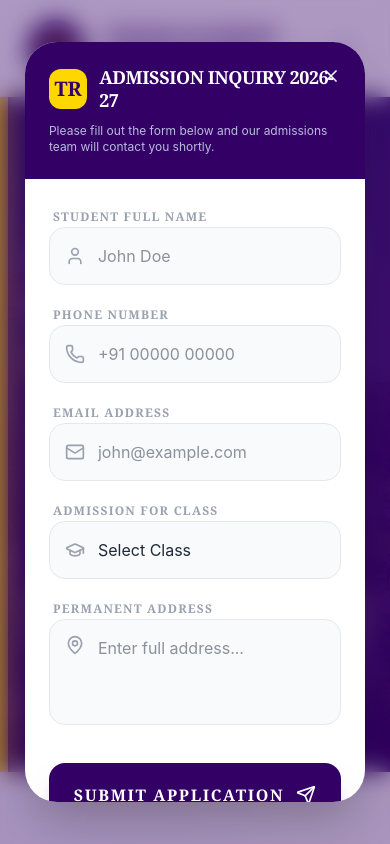
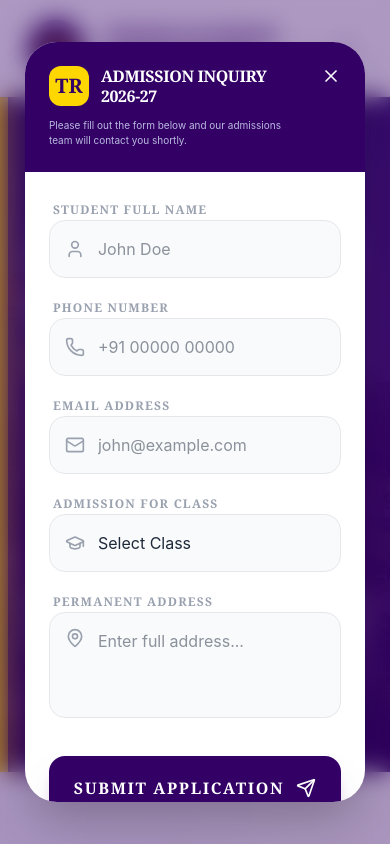
Before and after one commit to thomas2570/TRIC-School-Management, a React (Vite) app: page / in a window 390 px wide. Both pictures are taken after a click on the button "GET ADMISSION". Shown: the top 844 px of the page. Built offline with nearby package versions, Linux system fonts and the light colour scheme; no server answers.

Commit message:
fix: resolve mobile header overlap in admission form

```diff
--- a/src/components/AdmissionForm.jsx
+++ b/src/components/AdmissionForm.jsx
@@ -59,15 +59,15 @@ const AdmissionForm = ({ isOpen, onClose }) => {
           <div className="bg-primary p-6 sm:p-8 text-white relative shrink-0">
             <button
               onClick={onClose}
-              className="absolute top-4 right-4 sm:top-6 sm:right-6 p-2 hover:bg-white/20 rounded-full transition-colors"
+              className="absolute top-4 right-4 sm:top-6 sm:right-6 p-2 hover:bg-white/20 rounded-full transition-colors z-10"
             >
               <X className="w-5 h-5 sm:w-6 sm:h-6" />
             </button>
-            <div className="flex items-center gap-3 sm:gap-4 mb-3 sm:mb-4">
-              <div className="w-10 h-10 sm:w-12 sm:h-12 bg-secondary rounded-xl sm:rounded-2xl flex items-center justify-center text-primary font-bold text-xl sm:text-2xl">TR</div>
-              <h2 className="text-lg sm:text-2xl font-black uppercase tracking-tight leading-tight">Admission Inquiry 2026-27</h2>
+            <div className="flex items-center gap-3 sm:gap-4 mb-3 sm:mb-4 pr-10 sm:pr-0">
+              <div className="w-10 h-10 sm:w-12 sm:h-12 bg-secondary rounded-xl sm:rounded-2xl flex items-center justify-center text-primary font-bold text-xl sm:text-2xl shrink-0">TR</div>
+              <h2 className="text-base sm:text-2xl font-black uppercase tracking-tight leading-tight">Admission Inquiry 2026-27</h2>
             </div>
-            <p className="text-blue-100 font-sans text-xs sm:text-sm opacity-80">Please fill out the form below and our admissions team will contact you shortly.</p>
+            <p className="text-blue-100 font-sans text-[10px] sm:text-sm opacity-80 pr-10 sm:pr-0">Please fill out the form below and our admissions team will contact you shortly.</p>
           </div>
 
           {/* Form Content - Scrollable */}
```
